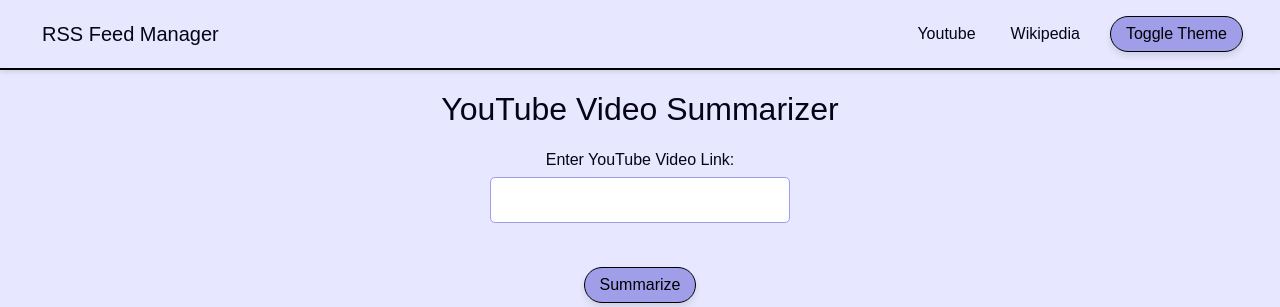
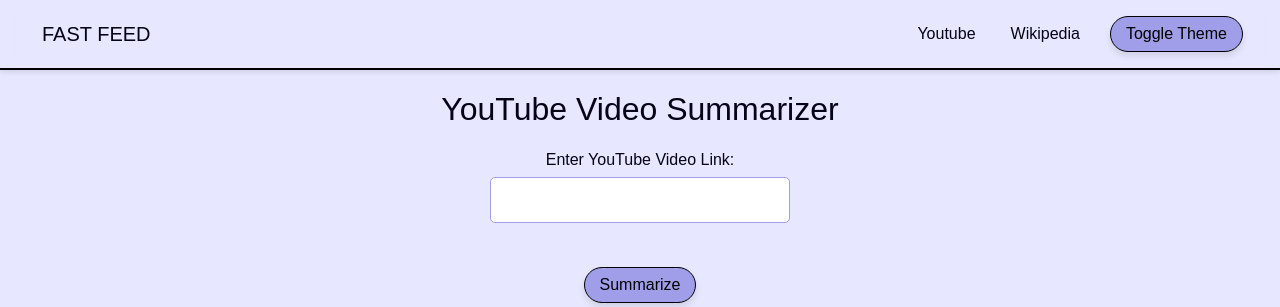
Before and after one commit to Quantlight/Fast-Feed, a Flask app: page /youtube in a window 1280 px wide. Shown: the top 307 px of the page. Run offline with Flask 3, Linux system fonts and the light colour scheme; some libraries are stand-ins or nearby versions.

Commit message:
Name change

```diff
--- a/App/templates/youtube.html
+++ b/App/templates/youtube.html
@@ -16,7 +16,7 @@
 <body>
     <nav class="navbar">
         <div class="container-fluid">
-            <a class="navbar-brand" href="/">RSS Feed Manager</a>
+            <a class="navbar-brand" href="/">FAST FEED</a>
             <ul class="navbar-nav" id="navbarNav">
                 <li class="nav-item">
                     <a class="nav-link" href="/youtube">Youtube</a>
```
